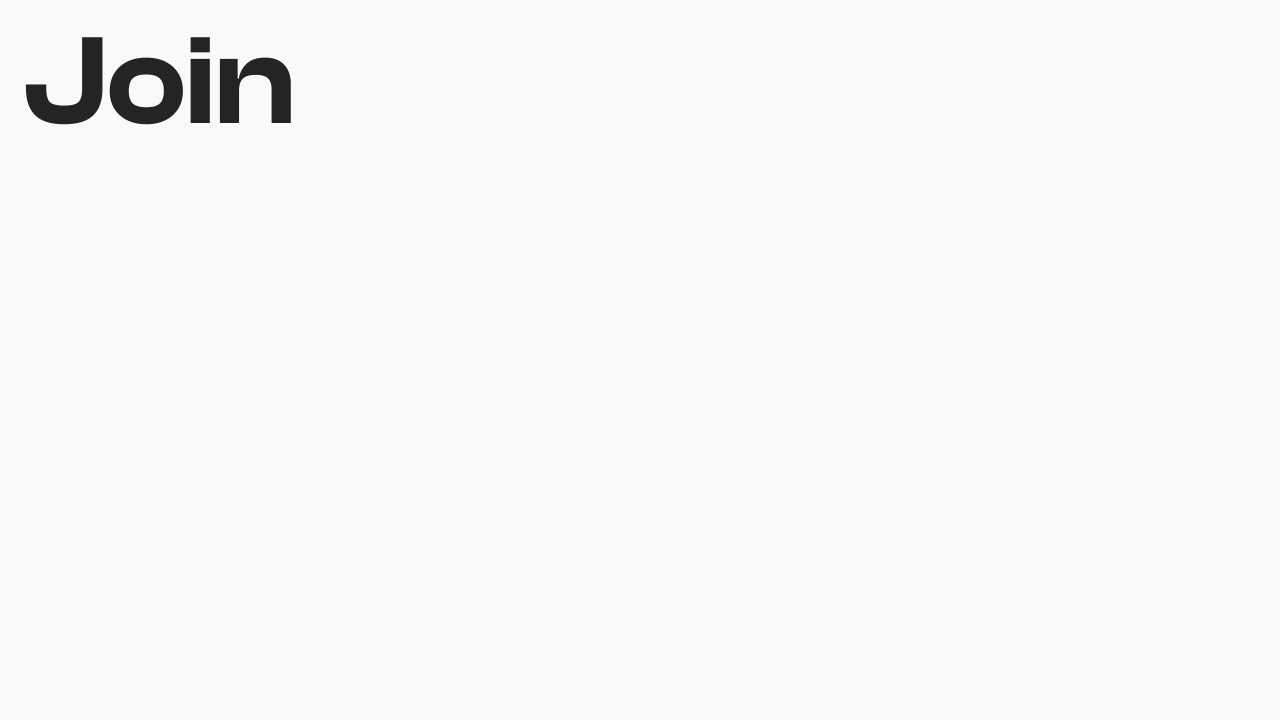
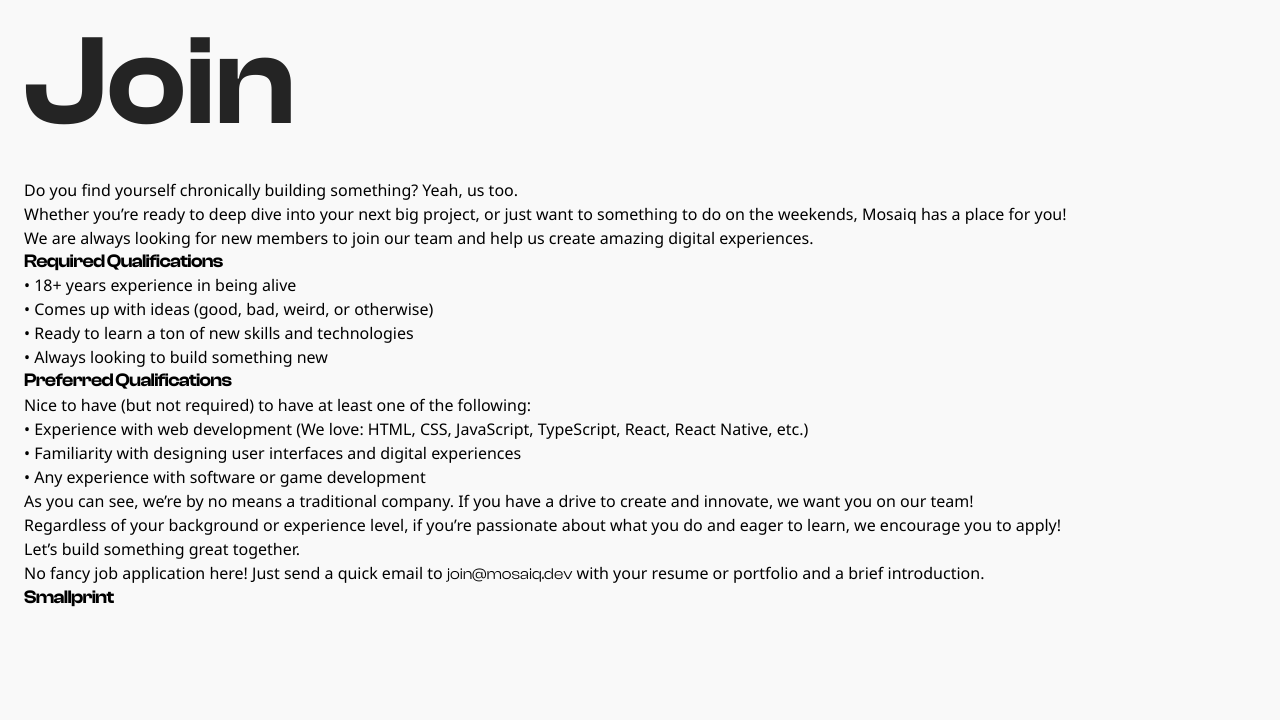
Before and after one commit to mosaiq-software/mosaiq-website, an Astro site: page /join in a window 1280 px wide. Shown: the part 80-800 px from the top of the page. Built offline with nearby package versions, Linux system fonts and the light colour scheme; Astro itself is replaced by a stand-in of ours.

Commit message:
join copy v1

```diff
--- a/src/pages/join.astro
+++ b/src/pages/join.astro
@@ -7,7 +7,29 @@
 <BaseLayout title="Mosaiq Software">
     <SectionLayout id="join">
         <SectionHeaderTitle>Join</SectionHeaderTitle>
+        <div>
+            <p>Do you find yourself chronically building something? Yeah, us too.</p>
+            <p>Whether you&rsquo;re ready to deep dive into your next big project, or just want to something to do on the weekends, Mosaiq has a place for you!</p>
+            <p>We are always looking for new members to join our team and help us create amazing digital experiences.</p>
+        </div>
+        <div>
+            <h3>Required Qualifications</h3>
+            <p>&bull; 18+ years experience in being alive</p>
+            <p>&bull; Comes up with ideas (good, bad, weird, or otherwise)</p>
+            <p>&bull; Ready to learn a ton of new skills and technologies</p>
+            <p>&bull; Always looking to build something new</p>
+            <h3>Preferred Qualifications</h3>
+            <p>Nice to have (but not required) to have at least one of the following:</p>
+            <p>&bull; Experience with web development (We love: HTML, CSS, JavaScript, TypeScript, React, React Native, etc.)</p>
+            <p>&bull; Familiarity with designing user interfaces and digital experiences</p>
+            <p>&bull; Any experience with software or game development</p>
+        </div>
+        <p>As you can see, we&rsquo;re by no means a traditional company. If you have a drive to create and innovate, we want you on our team!</p>
+        <p>Regardless of your background or experience level, if you&rsquo;re passionate about what you do and eager to learn, we encourage you to apply!</p>
+        <p>Let&rsquo;s build something great together.</p>
+        <p>No fancy job application here! Just send a quick email to <a href="mailto:join@mosaiq.dev">join@mosaiq.dev</a> with your resume or portfolio and a brief introduction.</p>
+
+        <h3>Smallprint</h3>
+        <p></p>
     </SectionLayout>
 </BaseLayout>
-
-<style></style>
```
